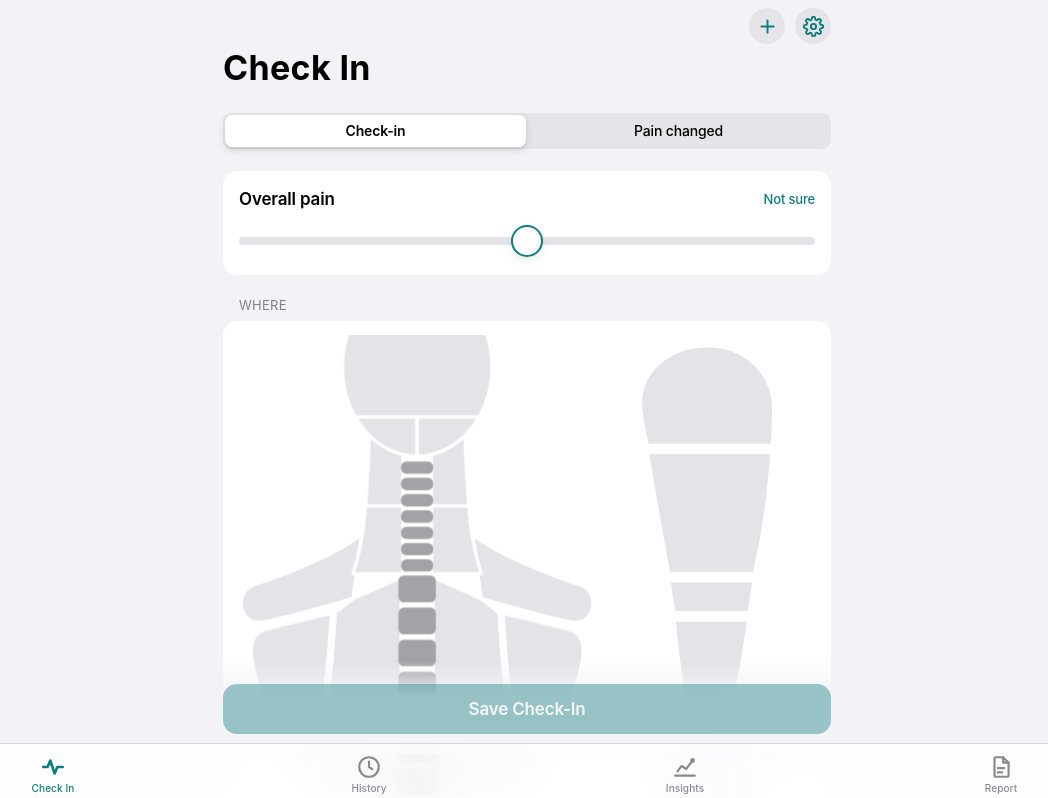
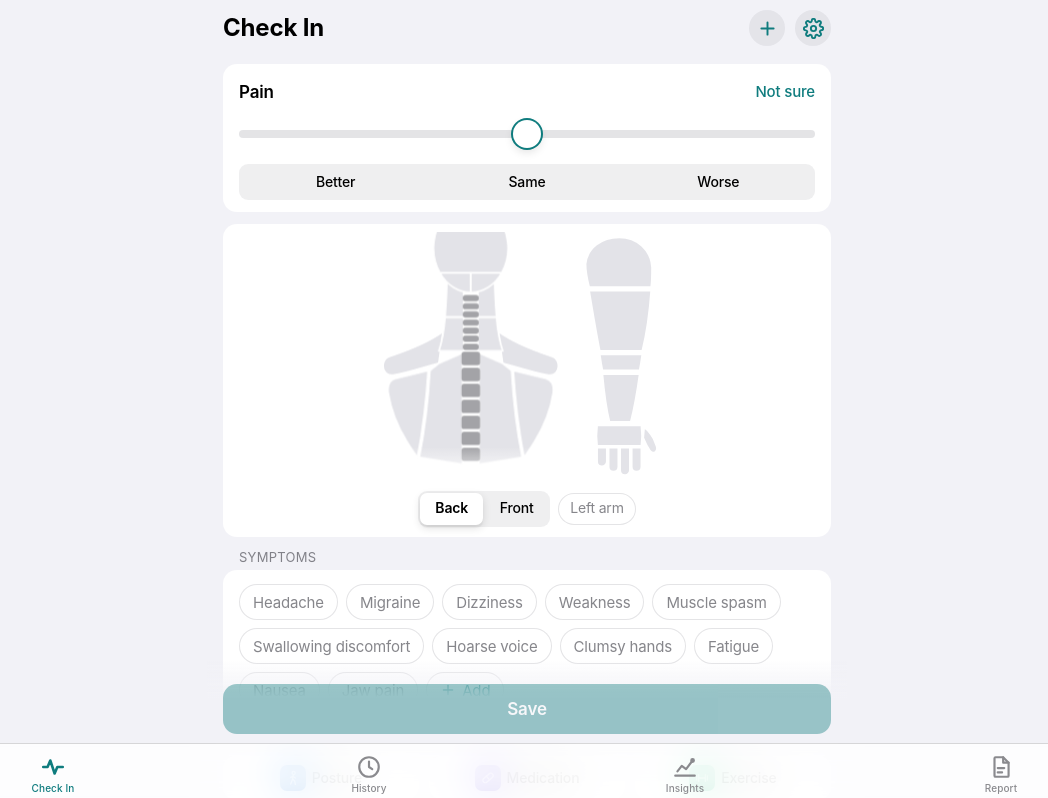
Before and after one commit to oliver-31415/neckline, a Preact app: page / in a window 1280 px wide. Shown: the top 798 px of the page, without its empty margins (113-1161 px from the left). Built offline with nearby package versions, Linux system fonts and the light colour scheme.

Commit message:
Denser check-in: compact header, trend beside the slider, one-line area rows, clearer selected states
Co-Authored-By: Claude Opus 5.5 <noreply@anthropic.com>

```diff
--- a/src/screens/CheckIn.tsx
+++ b/src/screens/CheckIn.tsx
@@ -2,12 +2,12 @@ import { useState } from 'preact/hooks';
 import type { ComponentChildren } from 'preact';
 import { entries, rememberChip, removeEntry, saveEntry, settings, uid } from '../lib/store';
 import { closeSheet, go, openSheet, pendingSlot } from '../lib/nav';
-import { AREA_KINDS, DURATIONS, IMPACTS } from '../lib/catalog';
+import { AREA_KINDS, DURATIONS, IMPACTS, painWord } from '../lib/catalog';
 import { ago, fmtSlot, fmtTime } from '../lib/time';
 import { slotStatus } from '../lib/env';
 import type { Level, PainEntry, Sensation } from '../lib/types';
 import { BodyMap, SPINE, regionLabel } from '../components/BodyMap';
-import { Chips, Nav, PainPill, Seg, Sheet, SliderRow, WhenPicker, showToast } from '../components/ui';
+import { Chips, PainPill, PainSlider, Seg, Sheet, WhenPicker, showToast } from '../components/ui';
 import { IconChevron, IconClose, IconDownChev, IconExercise, IconGear, IconPill, IconPlus, IconPosture, IconUpChev } from '../components/Icons';
 import { ActivityTiles } from '../forms/common';
 import { QuickExercise, QuickMed, QuickPosture, extraSummary, type Extra } from '../forms/QuickAdd';
@@ -28,7 +28,7 @@ function KindChips({ value, onChange }: { value: Sensation[]; onChange: (v: Sens
       {AREA_KINDS.map((k) => {
         const on = value.includes(k.id);
         return (
-          <button key={k.id} class={'kind' + (on ? ' on' : '')} aria-pressed={on} onClick={() => onChange(on ? value.filter((x) => x !== k.id) : [...value, k.id])}>{k.label}</button>
+          <button key={k.id} class={'kind' + (on ? ' on' : '')} aria-pressed={on} aria-label={k.label} onClick={() => onChange(on ? value.filter((x) => x !== k.id) : [...value, k.id])}>{k.short}</button>
         );
       })}
     </div>
@@ -101,61 +101,57 @@ export function CheckIn({ entry }: { entry?: PainEntry }) {
     setTimeSet(false);
     setOpen(null);
     window.scrollTo({ top: 0, behavior: 'smooth' });
-    const msg = !painTouched ? 'Saved' : d.mode === 'change' ? 'Pain change saved' : 'Check-in saved';
+    const msg = 'Saved';
     showToast(msg, { label: 'Undo', run: () => ids.forEach((id) => removeEntry(id)) });
   }
 
   const body = (
     <>
-      {!editing && <ModeSwitch mode={d.mode} onChange={(mode) => set({ mode, trend: mode === 'checkin' ? null : d.trend })} />}
-
       <section class="section">
         <div class="group">
-          <SliderRow
-            label={d.mode === 'change' ? 'Pain now' : 'Overall pain'}
-            value={d.intensity}
-            onChange={(intensity) => set({ intensity })}
-            accessory={d.intensity === undefined && <button class="link small" onClick={() => set({ intensity: null })}>Not sure</button>}
-          />
-          {d.mode === 'change' && (
-            <div class="srow">
-              <Seg
-                options={[{ v: 'worse', label: 'Worse' }, { v: 'better', label: 'Better' }, { v: 'new', label: 'New spot' }]}
-                value={d.trend ?? null}
-                onChange={(trend) => set({ trend: trend as Draft['trend'] })}
-              />
+          <div class="srow">
+            <div class="srow-top">
+              <span class="srow-label">Pain</span>
+              <span class="srow-value">
+                {d.intensity === undefined
+                  ? <button class="link" onClick={() => set({ intensity: null })}>Not sure</button>
+                  : d.intensity === null ? <button class="link" onClick={() => set({ intensity: undefined })}>Not sure ✓</button>
+                  : <><span>{painWord(d.intensity)}</span><PainPill n={d.intensity} /></>}
+              </span>
             </div>
-          )}
+            <PainSlider value={d.intensity} onChange={(intensity) => set({ intensity })} label="Pain" />
+            <Seg
+              options={[{ v: 'better', label: 'Better' }, { v: 'same', label: 'Same' }, { v: 'worse', label: 'Worse' }]}
+              value={d.trend ?? null}
+              onChange={(trend) => set({ trend: trend as Draft['trend'], mode: trend === 'better' || trend === 'worse' ? 'change' : 'checkin' })}
+            />
+          </div>
         </div>
       </section>
 
       {s.steps.where && (
         <section class="section">
-          <div class="sec-head"><span>Where</span></div>
-          <div class="group pad">
+          <div class="group pad tight">
             <BodyMap value={d.regions} levels={d.levels} onTap={tapRegion} incision={s.incision} />
           </div>
           {regionIds.length > 0 && (
-            <div class="group" style={{ marginTop: 10 }}>
+            <div class="group" style={{ marginTop: 8 }}>
               {regionIds.map((id) => (
-                <SliderRow
-                  key={id}
-                  compact
-                  label={regionLabel(id)}
-                  value={d.levels[id]}
-                  onChange={(v) => set({ levels: { ...d.levels, [id]: v } })}
-                  accessory={<>
+                <div class="arow" key={id}>
+                  <div class="arow-line">
+                    <span class="arow-label">{regionLabel(id)}</span>
+                    <PainSlider value={d.levels[id]} onChange={(v) => set({ levels: { ...d.levels, [id]: v } })} label={regionLabel(id)} />
                     {id.startsWith('spine-') && (
-                      <>
+                      <span class="spine-step">
                         <button class="x-btn" aria-label="One vertebra higher" onClick={() => moveSpine(id, -1)}><IconUpChev /></button>
                         <button class="x-btn" aria-label="One vertebra lower" onClick={() => moveSpine(id, 1)}><IconDownChev /></button>
-                      </>
+                      </span>
                     )}
+                    <PainPill n={d.levels[id] ?? null} />
                     <button class="x-btn" aria-label={`Remove ${regionLabel(id)}`} onClick={() => tapRegion(id)}><IconClose /></button>
-                  </>}
-                >
+                  </div>
                   <KindChips value={d.kinds[id] ?? []} onChange={(ks) => set({ kinds: { ...d.kinds, [id]: ks }, regions: { ...d.regions, [id]: ks[0] ?? 'pain' } })} />
-                </SliderRow>
+                </div>
               ))}
             </div>
           )}
@@ -204,7 +200,7 @@ export function CheckIn({ entry }: { entry?: PainEntry }) {
       <section class="section">
         <div class="sec-head"><span>Details</span></div>
         <div class="group">
-          <Expand id="time" open={open} setOpen={setOpen} label="Time" value={timeSet ? fmtTime(d.time) : 'Now'}>
+          <Expand id="time" open={open} setOpen={setOpen} label="Time" value={timeSet ? fmtTime(d.time) : 'Now'} isSet={timeSet}>
             <WhenPicker value={d.time} onChange={(time) => { set({ time }); setTimeSet(true); }} />
           </Expand>
           {s.steps.duration && (
@@ -256,23 +252,20 @@ export function CheckIn({ entry }: { entry?: PainEntry }) {
 
   return (
     <div class="screen has-savebar">
-      <Nav title="Check In" sub={<LastReading />}>
+      <header class="bar">
+        <h1>Check In</h1>
+        <LastReading />
+        <span class="grow" />
         <button class="nav-btn" aria-label="Log something else" onClick={() => openSheet('add')}><IconPlus /></button>
         <button class="nav-btn" aria-label="Settings" onClick={() => go('settings')}><IconGear /></button>
-      </Nav>
+      </header>
       {body}
       <div class="savebar">
         <button class="btn primary wide" disabled={!touched} onClick={save}>
-          {!painTouched && extras.length ? 'Save' : d.mode === 'change' ? 'Save Pain Change' : pendingSlot.value ? `Save ${fmtSlot(pendingSlot.value)} Check-In` : 'Save Check-In'}
+          {pendingSlot.value ? `Save ${fmtSlot(pendingSlot.value)} Check-In` : 'Save'}
         </button>
       </div>
     </div>
-  );
-}
-
-function ModeSwitch({ mode, onChange }: { mode: PainEntry['mode']; onChange: (m: PainEntry['mode']) => void }) {
-  return (
-    <Seg required options={[{ v: 'checkin', label: 'Check-in' }, { v: 'change', label: 'Pain changed' }]} value={mode} onChange={(m) => onChange(m as PainEntry['mode'])} />
   );
 }
 
@@ -281,20 +274,20 @@ function LastReading() {
   if (!last) return null;
   return (
     <button class="last" onClick={() => go('history')}>
-      Last: <PainPill n={last.intensity} /> {ago(last.time)}
+      <PainPill n={last.intensity} /> {ago(last.time)}
     </button>
   );
 }
 
-function Expand({ id, open, setOpen, label, value, children }: {
-  id: Detail; open: Detail | null; setOpen: (d: Detail | null) => void; label: string; value?: string; children: ComponentChildren;
+function Expand({ id, open, setOpen, label, value, isSet = !!value, children }: {
+  id: Detail; open: Detail | null; setOpen: (d: Detail | null) => void; label: string; value?: string; isSet?: boolean; children: ComponentChildren;
 }) {
   const isOpen = open === id;
   return (
     <div class={'expand' + (isOpen ? ' open' : '')}>
       <button class="row-item" aria-expanded={isOpen} onClick={() => setOpen(isOpen ? null : id)}>
         <span class="row-label">{label}</span>
-        <span class="row-value">{value}</span>
+        <span class={'row-value' + (isSet ? ' set' : '')}>{value}</span>
         <span class="row-chev"><IconChevron /></span>
       </button>
       {isOpen && <div class="expand-body">{children}</div>}
--- a/src/styles.css
+++ b/src/styles.css
@@ -233,7 +233,9 @@ code { font-size: 0.9em; }
   font-size: 15px; display: inline-flex; align-items: center; gap: 6px; color: var(--ink);
   transition: background 0.12s, color 0.12s;
 }
-.chip.on { background: var(--accent); color: var(--accent-ink); }
+.chip { background: transparent; box-shadow: inset 0 0 0 1px var(--fill-strong); color: var(--ink-2); }
+.chip.on { background: var(--accent); color: var(--accent-ink); box-shadow: none; font-weight: 600; }
+.chip.on::before, .kind.on::before { content: '✓'; font-weight: 700; margin-right: 1px; }
 .chip.add { color: var(--accent); background: transparent; box-shadow: inset 0 0 0 1px var(--fill-strong); }
 .chip svg { width: 16px; height: 16px; }
 .chip-input { width: 170px; min-height: 36px !important; padding: 6px 12px !important; border-radius: 999px !important; font-size: 15px; }
@@ -366,7 +368,7 @@ textarea.input { min-height: 88px; resize: vertical; }
 .bodymap-foot .seg { width: 132px; }
 .bodymap-foot .chip { min-height: 32px; padding: 5px 12px; font-size: 14px; }
 .kinds { display: flex; flex-wrap: wrap; gap: 6px; }
-.kind { border: 0; background: var(--fill); border-radius: 999px; padding: 5px 11px; font-size: 14px; color: var(--ink); min-height: 30px; }
+.kind { border: 0; background: transparent; box-shadow: inset 0 0 0 1px var(--fill-strong); border-radius: 999px; padding: 4px 9px; font-size: 13px; color: var(--ink-2); min-height: 28px; white-space: nowrap; }
 .kind.on { background: var(--accent); color: var(--accent-ink); font-weight: 600; }
 .bodymap-panels figure { margin: 0; display: flex; flex-direction: column; align-items: center; gap: 2px; }
 .bodymap-svg .vert { fill: color-mix(in srgb, var(--body-fill) 72%, var(--ink)); transition: fill 0.15s; pointer-events: none; }
@@ -378,3 +380,26 @@ textarea.input { min-height: 88px; resize: vertical; }
 .quick-add svg { width: 20px; height: 20px; }
 .row-sub { display: block; font-size: 14px; color: var(--ink-2); }
 .srow-top .x-btn svg { width: 14px; height: 14px; }
+
+/* ---------- dense check-in ---------- */
+.screen.has-savebar { gap: 12px; }
+.bar { display: flex; align-items: center; gap: 10px; min-height: 52px; padding-top: 4px; }
+.bar h1 { font-size: 24px; font-weight: 700; }
+.group.pad.tight { padding: 8px 8px 10px; }
+.bodymap-panels { max-width: 290px; margin: 0 auto; width: 100%; }
+.bodymap-foot { justify-content: center; }
+.srow .seg { margin-top: 2px; }
+.arow { padding: 8px 12px 8px 16px; display: flex; flex-direction: column; gap: 2px; }
+.arow-line { display: flex; align-items: center; gap: 8px; min-width: 0; }
+.arow-label { flex: 0 1 34%; flex: none; font-size: 15px; font-weight: 600; line-height: 1.15; overflow: hidden; display: -webkit-box; -webkit-line-clamp: 2; -webkit-box-orient: vertical; }
+.arow .slider { flex: 1; height: 36px; min-width: 0; }
+.arow .kinds { flex-wrap: nowrap; gap: 5px; overflow-x: auto; scrollbar-width: none; }
+.arow .kind { padding: 4px 8px; }
+.arow .kinds::-webkit-scrollbar { display: none; }
+.spine-step { display: flex; gap: 4px; flex: none; }
+.row-value.set { color: var(--accent); }
+.quick-add button { flex-direction: row; justify-content: center; padding: 8px 6px; gap: 6px; min-height: 44px; }
+.quick-add span { width: 26px; height: 26px; border-radius: 7px; }
+.quick-add svg { width: 16px; height: 16px; }
+.screen.has-savebar .sec-head { padding-bottom: 5px; }
+.screen.has-savebar .row-item { min-height: 44px; padding-top: 9px; padding-bottom: 9px; }
```
Also changed, not shown: scripts/screens.mjs (+5 -3 lines), src/lib/catalog.ts (+6 -6 lines).
